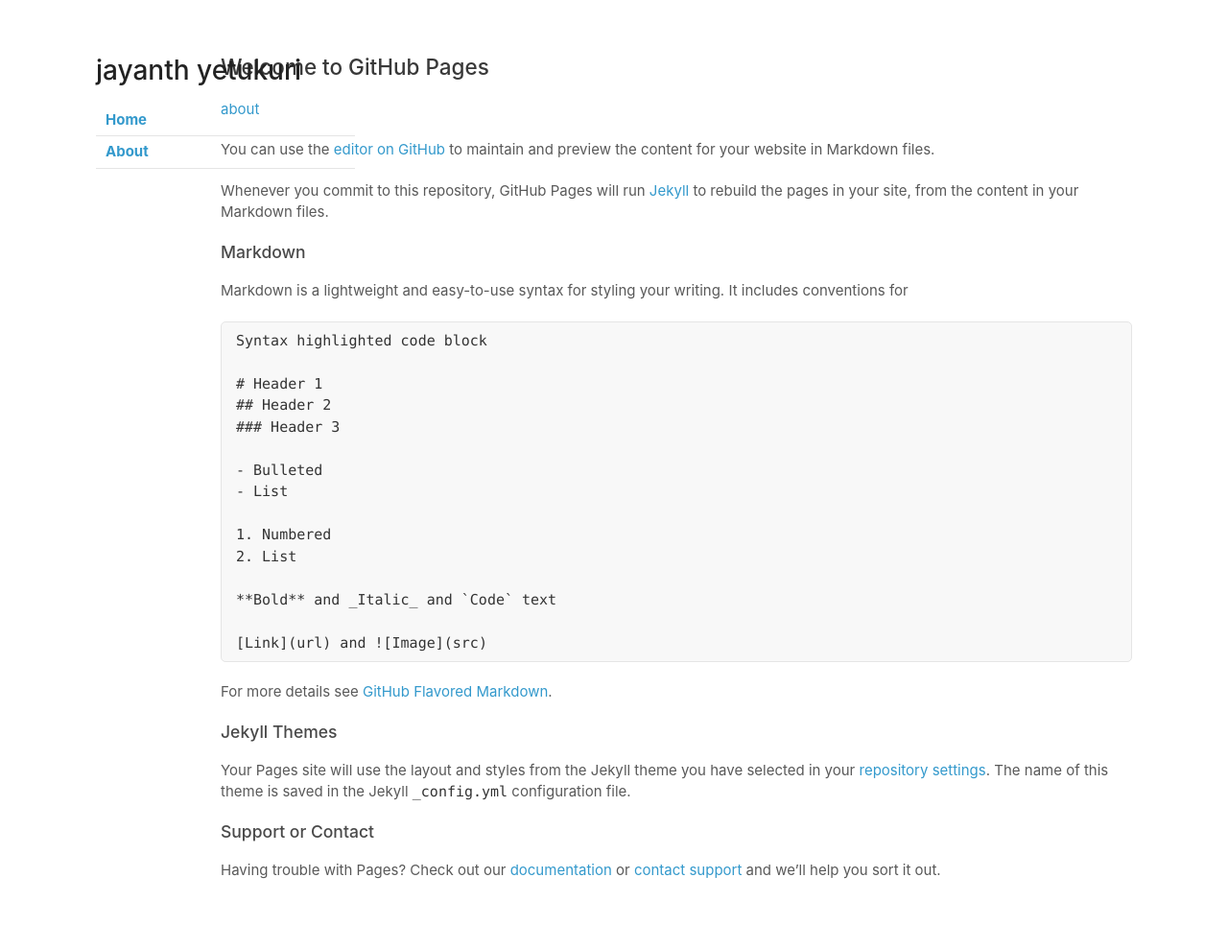
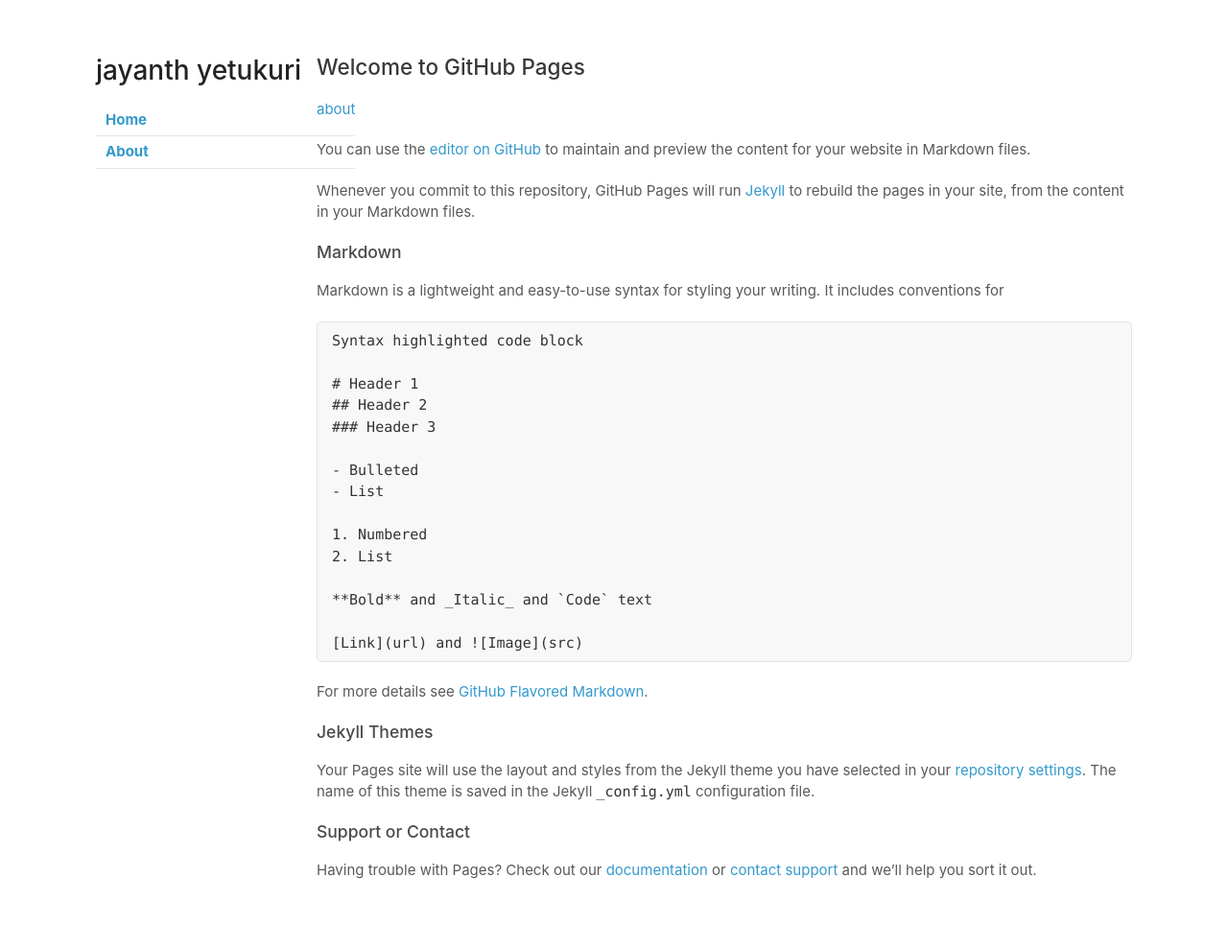
Before and after one commit to jayanthyetukuri/jayanthyetukuri.github.io, a Jekyll site: the page built from index.md, in a window 1280 px wide. Shown: the whole page at 96% size. Built offline with Jekyll 4.4.1, drawn with Linux system fonts in a browser that asks for light colours; our own code applies the rules of GitHub Pages for plain Markdown files; the repository's description, which GitHub fills in, is left out.

Commit message:
Update styles.css

```diff
--- a/assets/css/styles.css
+++ b/assets/css/styles.css
@@ -170,7 +170,7 @@ header ul a strong {
 }
 
 section {
-  width:950px;
+  width:850px;
   float:right;
   padding-bottom:50px;
 }
```
